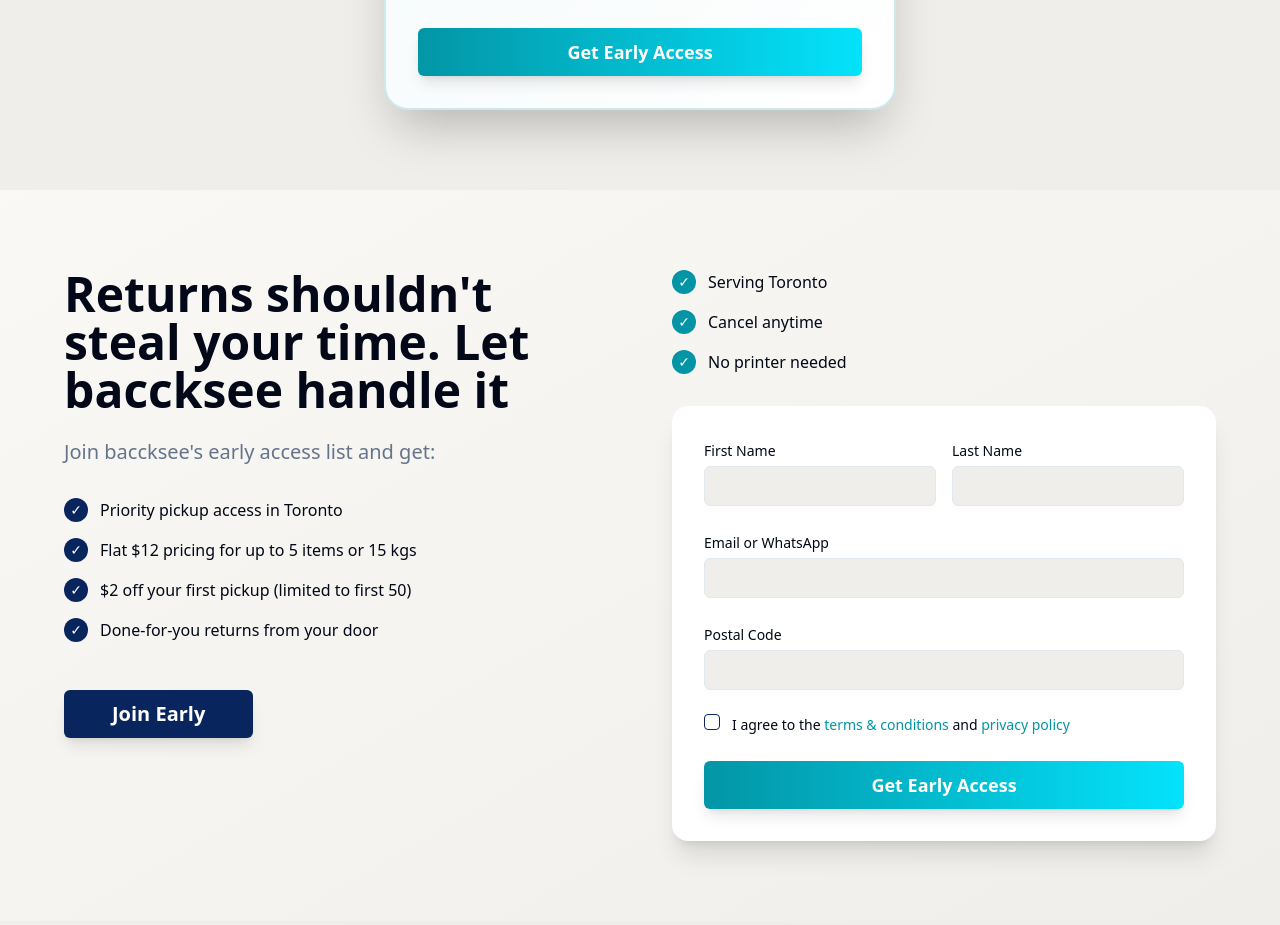
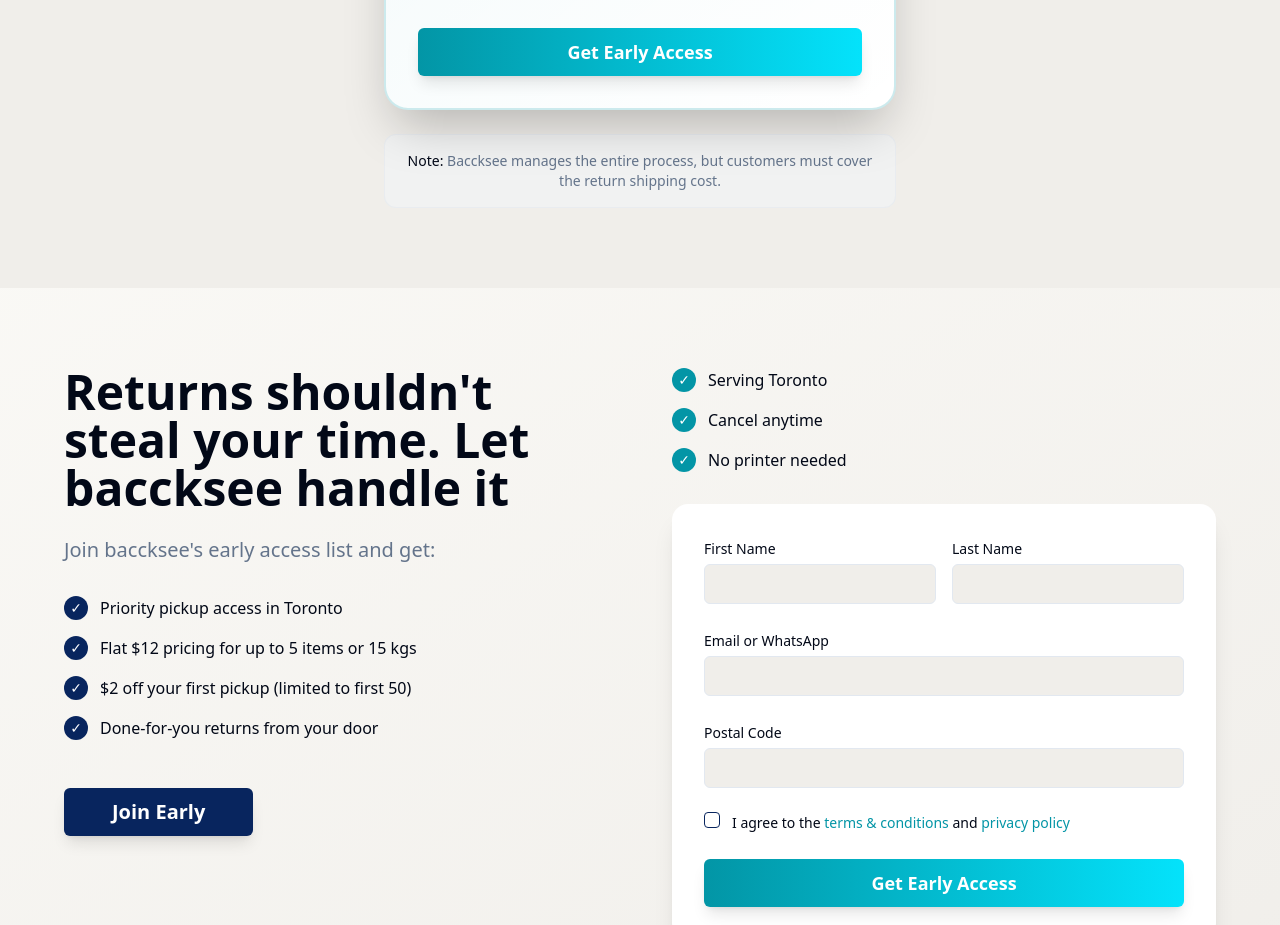
Before and after one commit to shreyassss897-cyber/prospect-pulser-50, a React (Vite) app: page / in a window 1280 px wide. Shown: the part 5080-6005 px from the top of the page. Built offline with nearby package versions, Linux system fonts and the light colour scheme.

Commit message:
Add pricing section note about return shipping costs
Co-authored-by: shreyassss897 <shreyassss897@gmail.com>

```diff
--- a/src/components/PricingSection.tsx
+++ b/src/components/PricingSection.tsx
@@ -64,6 +64,15 @@ const PricingSection = () => {
             </div>
 
           </div>
+
+          {/* Important Note */}
+          <div className="mt-6 text-center">
+            <div className="bg-muted/50 rounded-xl p-4 border border-border/50">
+              <p className="text-sm text-muted-foreground">
+                <span className="font-medium text-foreground">Note:</span> Baccksee manages the entire process, but customers must cover the return shipping cost.
+              </p>
+            </div>
+          </div>
         </div>
 
       </div>
```
